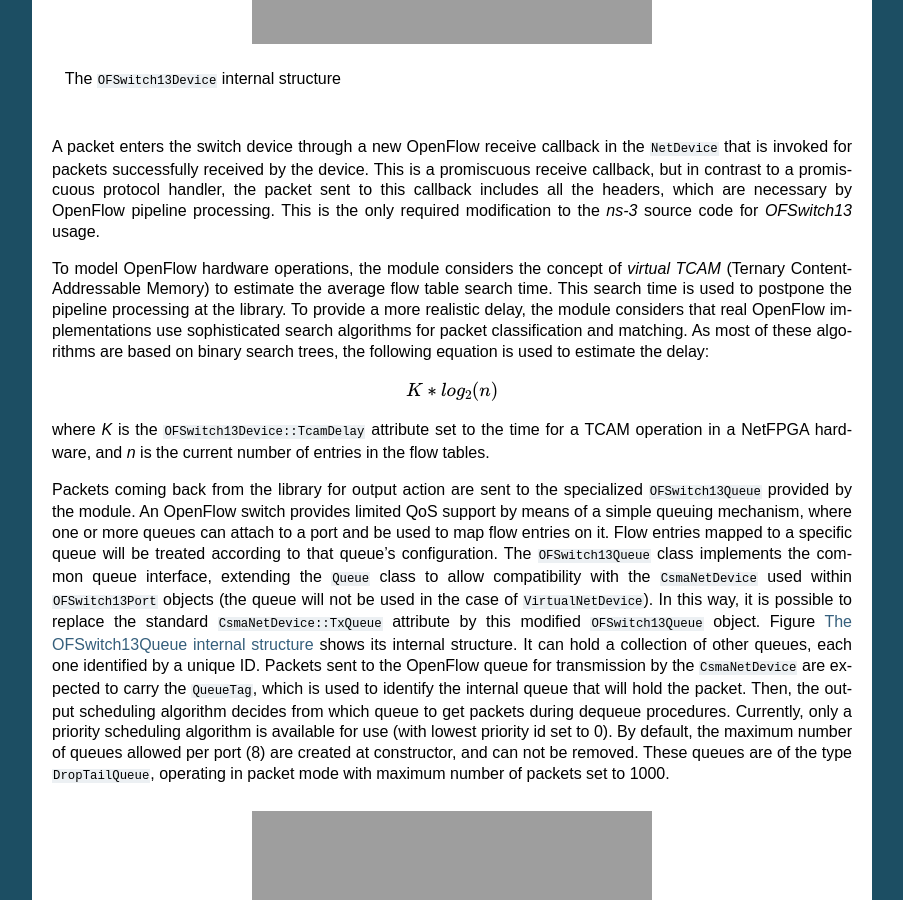
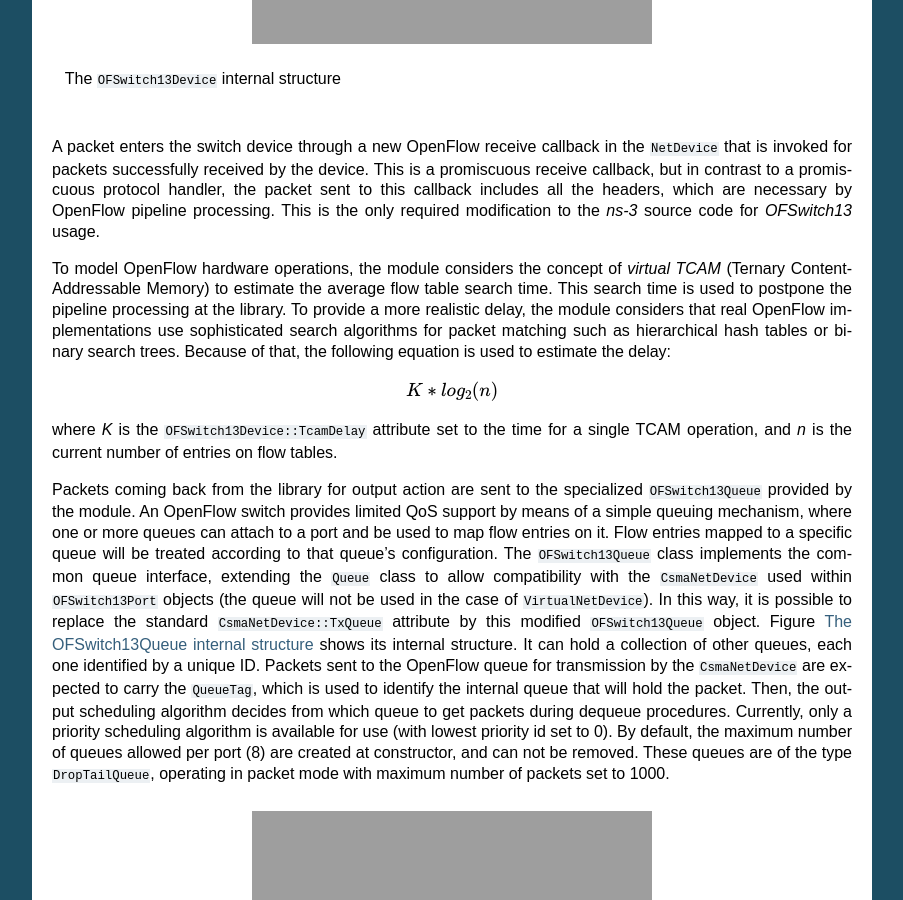
Before and after one commit to ljerezchaves/ofswitch13, a Sphinx documentation site: the page built from doc/source/ofswitch13-description.rst, in a window 1280 px wide and 900 px high, scrolled down 1505 px. Shown: the whole window, without its empty margins (198-1101 px from the left). Built offline with Sphinx 7.4.7, drawn with Linux system fonts in a browser that asks for light colours; formulas are drawn with MathJax 3.

Commit message:
Updating the default TCAM delay attribute on switch device to better reflect real hardware operation.

```diff
--- a/doc/source/ofswitch13-description.rst
+++ b/doc/source/ofswitch13-description.rst
@@ -85,16 +87,16 @@
 flow table search time. This search time is used to postpone the pipeline
 processing at the library. To provide a more realistic delay, the module
 considers that real OpenFlow implementations use sophisticated search
-algorithms for packet classification and matching. As most of these algorithms
-are based on binary search trees, the following equation is used to estimate
-the delay:
+algorithms for packet matching such as hierarchical hash tables or binary
+search trees. Because of that, the following equation is used to estimate the
+delay:
 
 .. math::
   K * log_2 (n)
 
 where *K* is the ``OFSwitch13Device::TcamDelay`` attribute set to the time for
-a TCAM operation in a NetFPGA hardware, and *n* is the current number of
-entries in the flow tables.
+a single TCAM operation, and *n* is the current number of entries on flow
+tables.
 
 Packets coming back from the library for output action are sent to the
 specialized ``OFSwitch13Queue`` provided by the module. An OpenFlow switch
```
Also changed, not shown: other parts of doc/source/ofswitch13-description.rst (+2 -0 lines), doc/source/ofswitch13-usage.rst (+3 -4 lines), 2 other files.
